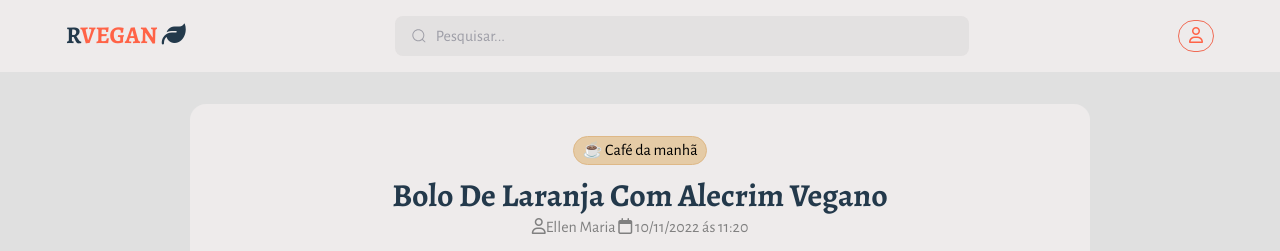
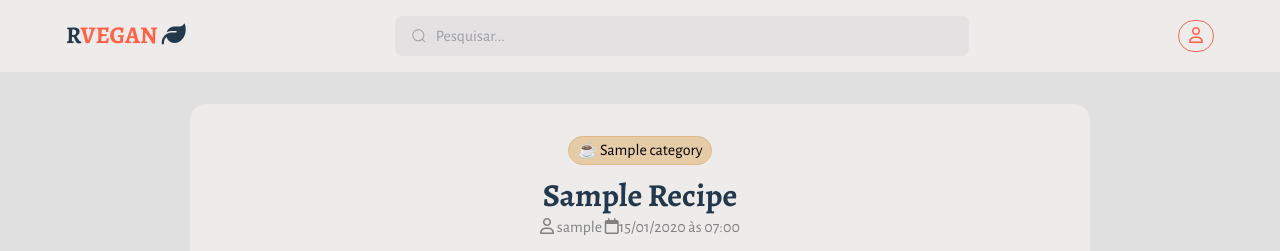
Before and after one commit to ellenmariadev/vegan-recipes-django, a Django app: page /recipe/1/ in a window 1280 px wide. Shown: the top 251 px of the page. Run offline with Django 4.2, Linux system fonts and the light colour scheme; tables that the repository leaves empty hold one stand-in row (values such as "Sample post"); grey boxes marked "Sample" are stand-in pictures; some libraries are stand-ins or nearby versions.

Commit message:
feat: model + home and details views

```diff
--- a/base_static/global/css/global-styles.css
+++ b/base_static/global/css/global-styles.css
@@ -56,6 +56,7 @@
 }
 
 body {
+    height: 100vh;
     font-family: var(--font-primary);
     background: var(--color-gray-1);
 }
--- a/project/settings.py
+++ b/project/settings.py
@@ -92,9 +92,9 @@ AUTH_PASSWORD_VALIDATORS = [
 # Internationalization
 # https://docs.djangoproject.com/en/4.1/topics/i18n/
 
-LANGUAGE_CODE = 'en-us'
+LANGUAGE_CODE = 'pt-BR'
 
-TIME_ZONE = 'UTC'
+TIME_ZONE = 'America/Sao_Paulo'
 
 USE_I18N = True
 
--- a/project/urls.py
+++ b/project/urls.py
@@ -1,3 +1,5 @@
+from django.conf import settings
+from django.conf.urls.static import static
 from django.contrib import admin
 from django.urls import include, path
 
@@ -5,3 +7,6 @@ urlpatterns = [
     path('admin/', admin.site.urls),
     path('', include('recipes.urls')),
 ]
+
+urlpatterns += static(settings.MEDIA_URL, document_root=settings.MEDIA_ROOT)
+urlpatterns += static(settings.STATIC_URL, document_root=settings.STATIC_ROOT)
--- a/recipes/models.py
+++ b/recipes/models.py
@@ -26,8 +26,11 @@ class Recipe(models.Model):
     is_published = models.BooleanField(default=False)
     cover = models.ImageField(upload_to='recipes/covers/%Y/%m/%d/')
     category = models.ForeignKey(
-        Category, on_delete=models.SET_NULL, null=True
+        Category, on_delete=models.SET_NULL, null=True, blank=True, default=None
     )
     author = models.ForeignKey(
         User, on_delete=models.SET_NULL, null=True
     )
+
+    def __str__(self):
+        return self.title
--- a/recipes/templates/recipes/pages/recipe-detail.html
+++ b/recipes/templates/recipes/pages/recipe-detail.html
@@ -3,7 +3,7 @@
 <html lang="pt-BR">
 
 <head>
-    {% include 'recipes/partials/head.html' with cssfile=cssfile %}
+    {% include 'recipes/partials/head.html' with title=recipe.title %}
     <link rel="stylesheet" href="{% static 'assets/css/header.css' %}">
     <link rel="stylesheet" href="{% static 'assets/css/recipe-detail.css' %}">
 </head>
@@ -12,25 +12,26 @@
     {% include 'recipes/partials/header.html' %}
     <main class="container-detail">
         <div class="recipe-detail">
-            <span id="category">☕ Café da manhã</span>
-            <h1>Bolo de laranja com alecrim vegano</h1>
-            <h4><i class="fa-regular fa-user"></i>Ellen Maria <i class="fa-regular fa-calendar"></i> 10/11/2022 ás 11:20</h4>
-            <img src="https://post.healthline.com/wp-content/uploads/2020/09/vegetarian-diet-plan-732x549-thumbnail.jpg" alt="#">
+            <span id="category">☕ {{recipe.category.name }}</span>
+            <h1>{{recipe.title}}</h1>
+            <h4><i class="fa-regular fa-user"></i> {{recipe.author}} <i class="fa-regular fa-calendar"></i>{{recipe.created_at|date:"d/m/Y"}} às {{ recipe.created_at|date:"H:i" }}</h4>
+            <img src="{{ recipe.cover.url }}" alt="{{ recipe.title }}">
             <h2>Descrição</h2>
-            <p class="recipe-detail-description">Lorem ipsum dolor sit amet consectetur, adipisicing elit. Illum at ad possimus sit atque earum porro molestias quos a hic?</p>
-            <hr>
-            <h2>Ingredientes</h2>
-            <p class="recipe-detail-ingredients">Lorem ipsum dolor sit amet consectetur, adipisicing elit. Illum at ad possimus sit atque earum porro molestias quos a hic?</p>
+            <p class="recipe-detail-description">{{recipe.description}}</p>
             <hr>
             <h2>Modo de Preparo</h2>
-            <p class="recipe-preparation-description">Lorem ipsum dolor sit amet consectetur, adipisicing elit. Illum at ad possimus sit atque earum porro molestias quos a hic? Lorem ipsum dolor sit amet consectetur adipisicing elit. Officia odio labore sunt quas aperiam dolorem ipsam laborum distinctio autem fugiat quis ex cum, placeat ullam molestiae quam. Ipsam, hic animi.</p>
+            <p class="recipe-preparation-description">{% if recipe.preparation_steps_is_html is True %}
+                {{ recipe.preparation_steps|safe }}
+            {% else %}
+                {{ recipe.preparation_steps|linebreaksbr }}
+            {% endif %}</p>
             <ul class="recipe-detail-preparation">
                 <li><strong><i class="fa-regular fa-clock"></i> Preparo</strong>
-                    <p><em>0 minutos</em></p>
+                    <p><em>{{recipe.preparation_time}} {{recipe.preparation_time_unit}}</em></p>
                 </li>
                 <hr>
                 <li><i class="fa-solid fa-bowl-rice"></i> <strong>Porções</strong>
-                    <p><em>0 porções</em></p>
+                    <p><em>{{recipe.servings}} {{recipe.servings_unit}}</em></p>
                 </li>
             </ul>
         </div>
--- a/recipes/templates/recipes/partials/head.html
+++ b/recipes/templates/recipes/partials/head.html
@@ -6,4 +6,4 @@
     <link rel="preconnect" href="https://fonts.googleapis.com">
     <link rel="preconnect" href="https://fonts.gstatic.com" crossorigin>
     <link href="https://fonts.googleapis.com/css2?family=Alegreya+Sans:wght@300;400;700&family=Alegreya:wght@400;700&display=swap" rel="stylesheet">
-    <title>{{title}}</title>
+    <title>{{title}} | RVegan</title>
--- a/recipes/urls.py
+++ b/recipes/urls.py
@@ -1,7 +1,9 @@
 from django.urls import path
+
 from . import views
 
 urlpatterns = [
     path('', views.home),
+    path('recipes/category/<int:id>/', views.recipe_category, name='categories'),
     path('recipe/<int:id>/', views.recipe, name='recipe')
 ]
--- a/recipes/views.py
+++ b/recipes/views.py
@@ -1,16 +1,35 @@
-from django.shortcuts import render
+from django.shortcuts import get_list_or_404, get_object_or_404, render
+
+from .models import Recipe
 
 # Create your views here.
 
 
 def home(request):
+    recipes = Recipe.objects.filter(
+        is_published=True
+    ).order_by('-id')
+
     return render(request, 'recipes/pages/home.html', context={
         'title': 'Receitas',
-        'cssfile': 'home.css'
+        'recipes': recipes
     })
 
 
 def recipe(request, id):
+    recipe = get_object_or_404(Recipe.objects.filter(
+        pk=id, is_published=True).order_by('-id'))
+
     return render(request, 'recipes/pages/recipe-detail.html', context={
-        'title': 'Receitas'
+        'title': '',
+        'recipe': recipe
     })
+
+
+def recipe_category(request, id):
+    recipes = get_list_or_404(Recipe.objects.filter(
+        category__id=id, is_published=True).order_by('-id'))
+
+    return render(request, 'recipes/pages/home.html', context={
+        'recipes': recipes
+    })
```
Also changed, not shown: base_static/assets/css/home.css (+10 -7 lines), recipes/admin.py (+6 -1 lines), recipes/templates/recipes/pages/home.html (+8 -5 lines), recipes/templates/recipes/partials/recipe.html (+27 -7 lines).
